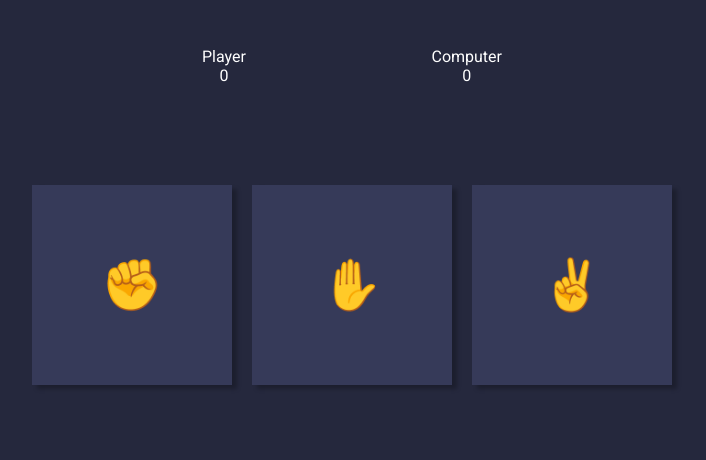
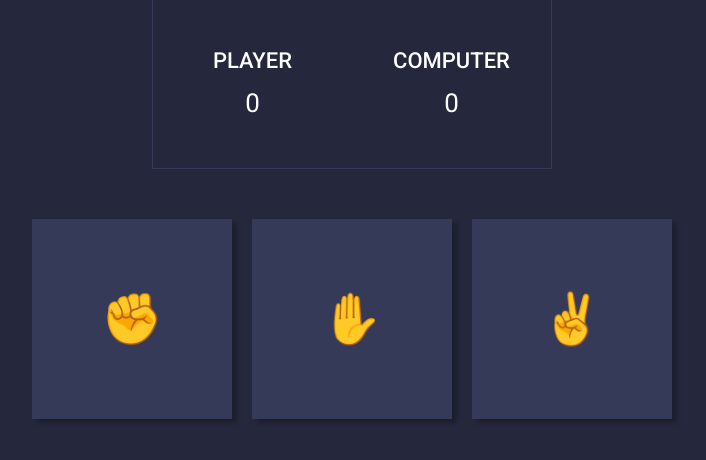
Before and after one commit to fiufiu0/rock-paper-scissors, a plain HTML site: page index.html in a window 1280 px wide. Shown: the part 160-620 px from the top of the page, without its empty margins (288-994 px from the left). Drawn offline with Linux system fonts and the light colour scheme.

Commit message:
Finshed UI design

```diff
--- a/index.html
+++ b/index.html
@@ -32,11 +32,11 @@
       <div class="info-container">
         <div class="player">
           <p class="member">Player</p>
-          <p id="player">0</p>
+          <p class="score" id="player">0</p>
         </div>
         <div class="computer">
           <p class="member">Computer</p>
-          <p id="computer">0</p>
+          <p class="score" id="computer">0</p>
         </div>
       </div>
 
--- a/styles.css
+++ b/styles.css
@@ -27,9 +27,26 @@ body {
     display: flex;
     justify-content: space-between;
     align-items: center;
-    width: 300px;
+    width: 400px;
     margin: auto;
     padding: 50px 0px;
+    border: 1px solid #363A59
+}
+
+.player, .computer{
+    width: 50%;
+}
+
+
+.member {
+    font-size: 22px;
+    font-weight: 500;
+    text-transform: uppercase;
+    padding-bottom: 15px;
+}
+
+.score {
+    font-size: 26px;
 }
 
 .button-container {
```
